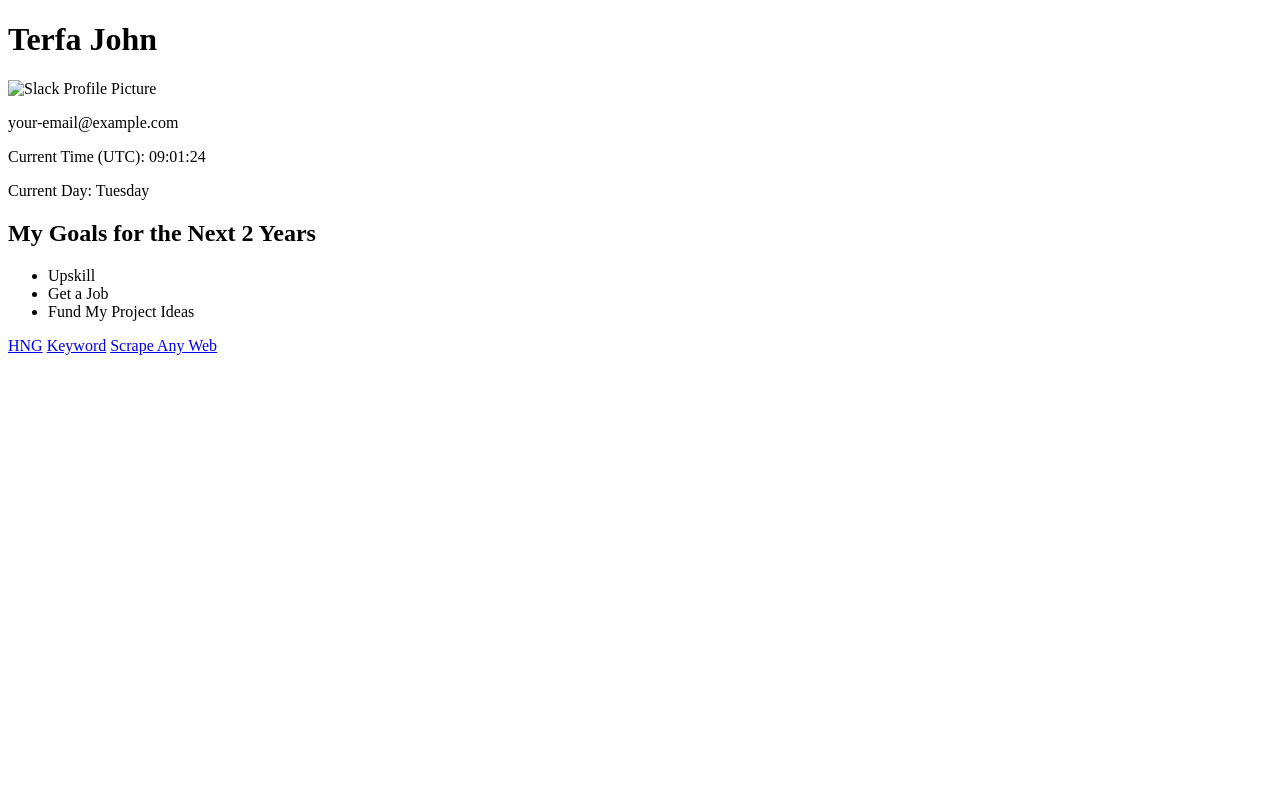
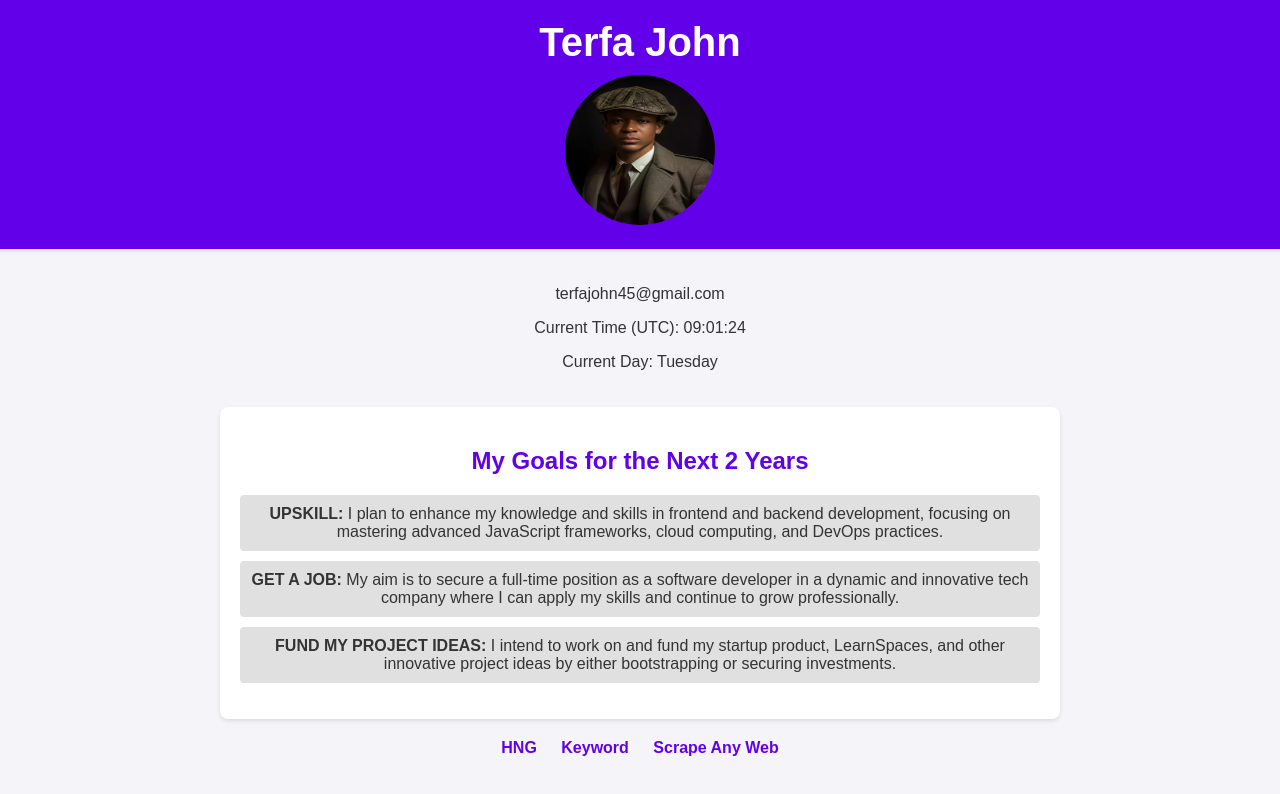
Before and after one commit to CyberSage5/my-portfolio-v1, a plain HTML site: page index.html in a window 1280 px wide. Drawn offline with Linux system fonts and the light colour scheme.

Commit message:
major updates

```diff
--- a/index.html
+++ b/index.html
@@ -3,30 +3,35 @@
 <head>
     <meta charset="UTF-8">
     <meta name="viewport" content="width=device-width, initial-scale=1.0">
-    <title>My Goals</title>
-    <link rel="stylesheet" href="styles.css">
+    <title>Terfa John's Tech Goals</title>
+    <link rel="stylesheet" href="style.css">
 </head>
 <body>
     <header>
         <h1 data-testid="slackDisplayName">Terfa John</h1>
-        <img src="your-profile-picture.jpg" alt="Slack Profile Picture" data-testid="slackProfilePicture" width="your-width" height="your-height">
+        <img src="images/profile-picture.jpg" alt="Slack Profile Picture" data-testid="slackProfilePicture" width="150" height="150">
+
     </header>
-    <section>
-        <p data-testid="slackEmail">your-email@example.com</p>
-        <p data-testid="currentTimeUTC"></p>
-        <p data-testid="currentDay"></p>
-        <h2>My Goals for the Next 2 Years</h2>
-        <ul>
-            <li>Upskill</li>
-            <li>Get a Job</li>
-            <li>Fund My Project Ideas</li>
-        </ul>
+    <main>
+        <section class="info-section">
+            <p data-testid="slackEmail">terfajohn45@gmail.com</p>
+            <p data-testid="currentTimeUTC"></p>
+            <p data-testid="currentDay"></p>
+        </section>
+        <section class="goals-section">
+            <h2>My Goals for the Next 2 Years</h2>
+            <ul>
+                <li><strong>UPSKILL:</strong> I plan to enhance my knowledge and skills in frontend and backend development, focusing on mastering advanced JavaScript frameworks, cloud computing, and DevOps practices.</li>
+                <li><strong>GET A JOB:</strong> My aim is to secure a full-time position as a software developer in a dynamic and innovative tech company where I can apply my skills and continue to grow professionally.</li>
+                <li><strong>FUND MY PROJECT IDEAS:</strong> I intend to work on and fund my startup product, LearnSpaces, and other innovative project ideas by either bootstrapping or securing investments.</li>
+            </ul>
+        </section>
         <footer>
             <a href="https://hng.tech/learn" data-testid="hngLink">HNG</a>
             <a href="https://keyword.dog" data-testid="keywordLink">Keyword</a>
             <a href="https://scrapeanyweb.site" data-testid="scrapeanywebLink">Scrape Any Web</a>
         </footer>
-    </section>
+    </main>
     <script src="app.js"></script>
 </body>
 </html>
--- a/style.css
+++ b/style.css
@@ -10,27 +10,40 @@ body {
     color: #333;
 }
 
-/* Header Styles */
 header {
     background-color: #6200ea;
     color: white;
     padding: 20px;
     text-align: center;
     width: 100%;
+    box-shadow: 0 2px 4px rgba(0, 0, 0, 0.1);
 }
 
 header h1 {
     margin: 0;
-    font-size: 2em;
+    font-size: 2.5em;
 }
 
 header img {
     border-radius: 50%;
     margin-top: 10px;
+    width: 150px; /* Specify your actual image width */
+    height: 150px; /* Specify your actual image height */
 }
 
-/* Section Styles */
-section {
+main {
+    display: flex;
+    flex-direction: column;
+    align-items: center;
+    width: 100%;
+}
+
+.info-section {
+    margin-top: 20px;
+    text-align: center;
+}
+
+.goals-section {
     background: white;
     box-shadow: 0 2px 4px rgba(0, 0, 0, 0.1);
     border-radius: 8px;
@@ -41,24 +54,23 @@ section {
     text-align: center;
 }
 
-section h2 {
+.goals-section h2 {
     color: #6200ea;
     margin-bottom: 20px;
 }
 
-section ul {
+.goals-section ul {
     list-style-type: none;
     padding: 0;
 }
 
-section ul li {
+.goals-section ul li {
     background: #e0e0e0;
     margin: 10px 0;
     padding: 10px;
     border-radius: 4px;
 }
 
-/* Footer Styles */
 footer {
     margin-top: 20px;
 }
@@ -80,7 +92,15 @@ footer a:hover {
         padding: 10px;
     }
 
-    section {
+    .goals-section {
         padding: 10px;
     }
+
+    header img {
+        border-radius: 50%;
+        margin-top: 10px;
+        width: 150px; /* Adjust based on actual image size */
+        height: 150px; /* Adjust based on actual image size */
+    }
+
 }
```
Also changed, not shown: app.js (line endings or trailing spaces), images/profile-picture.jpg (added).
